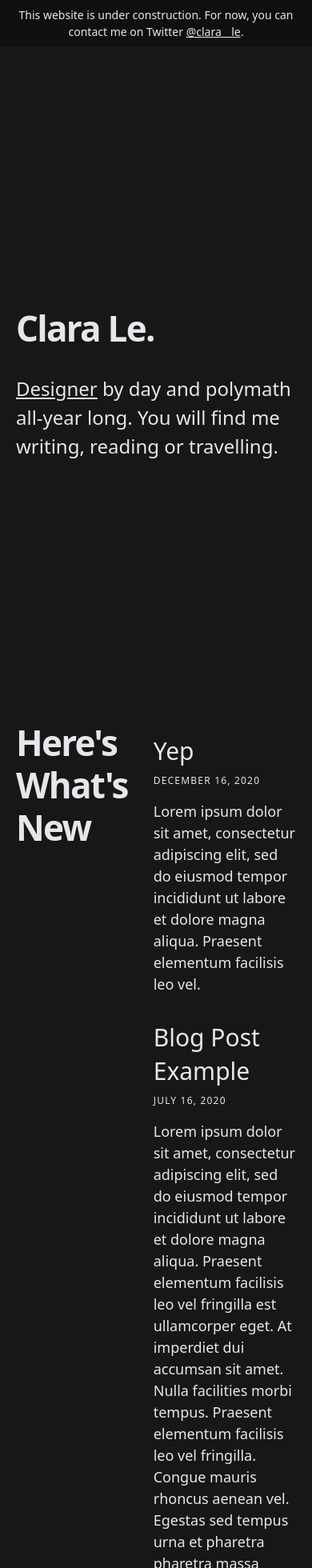
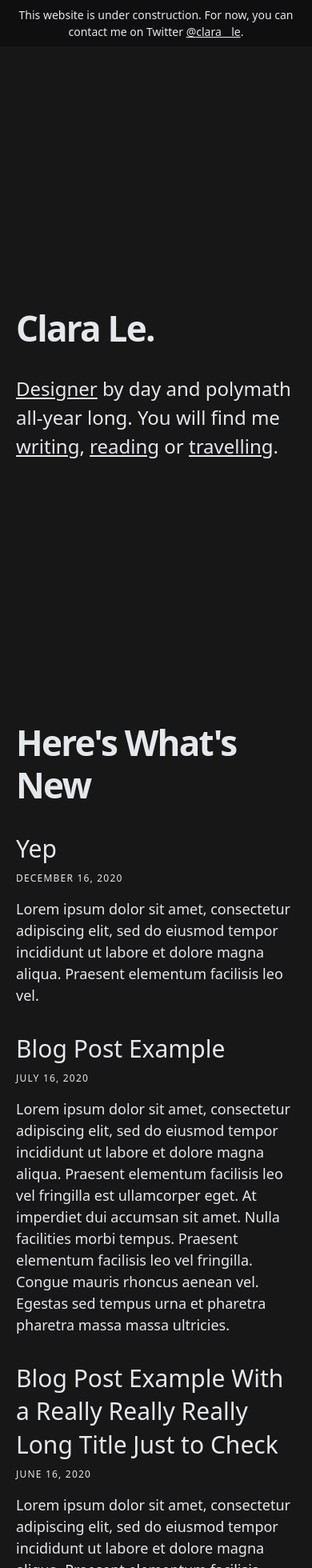
Before and after one commit to hgcl/clara-website, a Next.js app: page / in a window 390 px wide. Shown: the top 1960 px of the page at 80% size. Built offline with nearby package versions, Linux system fonts and the light colour scheme.

Commit message:
Edit intro layout on homepage

```diff
--- a/components/intro.js
+++ b/components/intro.js
@@ -3,7 +3,7 @@ import { WEBSITE_NAME } from '../lib/constants'
 
 export default function Intro() {
   return (
-    <section className="h-screen flex flex-col justify-center">
+    <section className="h-screen flex flex-col justify-center max-w-3xl">
       <h1 className="text-6xl md:text-8xl font-bold tracking-tighter leading-tight md:pr-8 mb-8">
         { WEBSITE_NAME }
       </h1>
@@ -19,7 +19,7 @@ export default function Intro() {
       </h4> */}
       <p className="text-2xl md:text-4xl">
         {/* TODO add portfolio links */}
-        <Link href="/posts/example-2/">Designer</Link> by day and polymath all-year long. You will find me writing, reading or travelling.
+        <Link href="/posts/example-2/">Designer</Link> by day and polymath all-year long. You will find me <Link href="/posts/example-2/">writing</Link>, <Link href="/posts/example-2/">reading</Link> or <Link href="/posts/example-2/">travelling</Link>.
       </p>
     </section>
   )
--- a/components/more-stories.js
+++ b/components/more-stories.js
@@ -2,7 +2,7 @@ import PostPreview from '../components/post-preview'
 
 export default function MoreStories({ posts }) {
   return (
-    <section className="flex">
+    <section className="lg:flex">
       <h2 className="flex-auto mb-8 mr-8 text-6xl md:text-7xl font-bold tracking-tighter leading-tight">
         Here's What's New
       </h2>
--- a/styles/index.css
+++ b/styles/index.css
@@ -5,6 +5,7 @@
 	html {
 		@apply bg-gray-dark text-white;
 	}
+	/* TODO add a rainbow gradient transition on link hover */
 	a:hover {
 		@apply text-accent transition duration-500;
 	}
```
